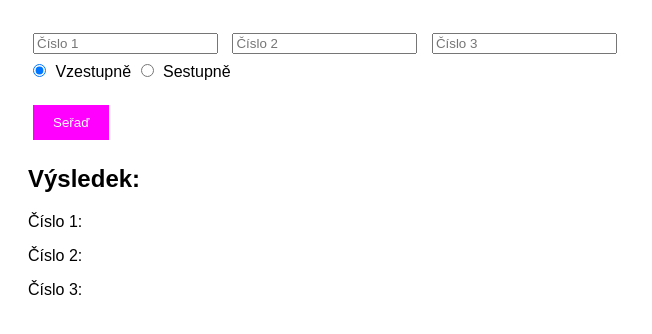
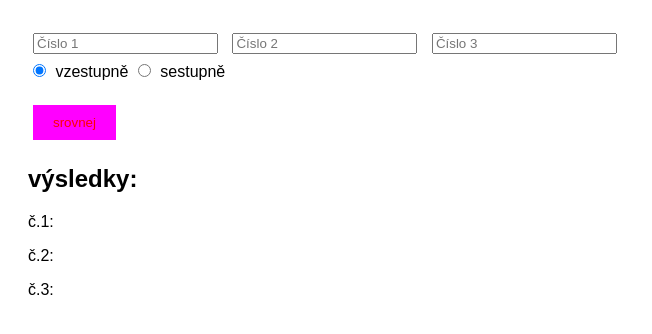
Before and after one commit to Marhysss/PRG, a PHP site: page / in a window 1280 px wide. Shown: the top 334 px of the page, without its empty margins (0-652 px from the left). Run offline with PHP 8.4, Linux system fonts and the light colour scheme.

Commit message:
úprava ukolu 6

```diff
--- a/serazeni cisel/index.html
+++ b/serazeni cisel/index.html
@@ -13,17 +13,17 @@
     <input type="number" id="num3" placeholder="Číslo 3" step="any">
 
     <br>
-    <label><input type="radio" name="order" value="ascending" checked> Vzestupně</label>
-    <label><input type="radio" name="order" value="descending"> Sestupně</label>
+    <label><input type="radio" name="order" value="ascending" checked> vzestupně</label>
+    <label><input type="radio" name="order" value="descending"> sestupně</label>
 
     <br><br>
 
-    <button onclick="sortNumbers()">Seřaď</button>
+    <button onclick="sortNumbers()">srovnej</button>
 
-    <h2>Výsledek:</h2>
-    <p>Číslo 1: <span id="result1"></span></p>
-    <p>Číslo 2: <span id="result2"></span></p>
-    <p>Číslo 3: <span id="result3"></span></p>
+    <h2>výsledky:</h2>
+    <p>č.1: <span id="result1"></span></p>
+    <p>č.2: <span id="result2"></span></p>
+    <p>č.3: <span id="result3"></span></p>
 
     <script src="script.js"></script>
 </body>
--- a/serazeni cisel/styles.css
+++ b/serazeni cisel/styles.css
@@ -10,7 +10,7 @@ input, button {
 button {
     padding: 10px 20px;
     background-color: rgb(255, 0, 255);
-    color: white;
+    color: rgb(255, 0, 0);
     border: none;
     cursor: pointer;
 }
```
Also changed, not shown: ukol 6/index.html (added, +20 -0 lines), ukol 6/script.js (added, +22 -0 lines), ukol 6/Snímek profilu github.png (added), 3 other files.
